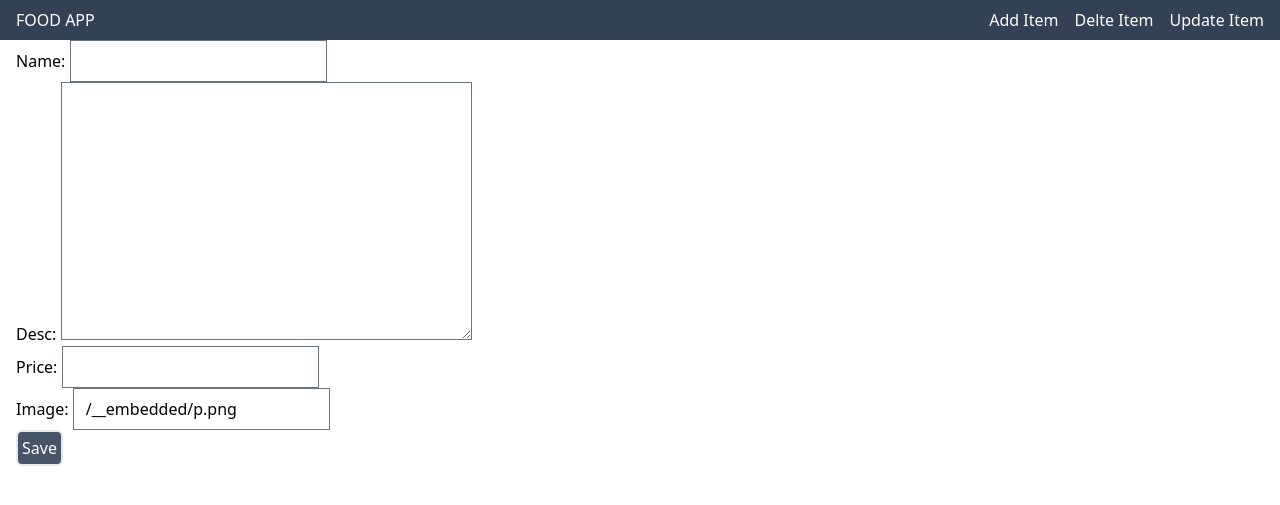
After one commit to MuhammadTahaRandhawa/Food-App, a Django app: page /food/additem/ in a window 1280 px wide. The commit adds this page. Shown: the top 505 px of the page. Run offline with Django 5.2, Linux system fonts and the light colour scheme; some libraries are stand-ins or nearby versions.

Commit message:
forms (CRUD) completed

```diff
--- /dev/null
+++ b/food/forms.py
@@ -0,0 +1,7 @@
+from django import forms
+from .models import Item
+
+class ItemForm(forms.ModelForm):
+    class Meta:
+        model = Item
+        fields = ['name' , 'desc' , 'price' , 'image']
--- /dev/null
+++ b/food/templates/food/add_item.html
@@ -0,0 +1,13 @@
+{% extends "food/base.html" %}
+
+{% block title %}ADD ITEM{% endblock %}
+
+{% block body %}
+
+<form method="post">
+    {% csrf_token %}
+    {{form}}
+    <button type="submit" class="border-2 rounded-md bg-slate-600 p-1 text-white">Save</button>
+</form>
+
+{% endblock %}
--- a/food/templates/food/base.html
+++ b/food/templates/food/base.html
@@ -20,7 +20,7 @@
             </a>
 
             <div class="flex space-x-4">
-                <a href="#" class="text-white">Add Item</a>
+                <a href="{% url "food_add_item" %}" class="text-white">Add Item</a>
                 <a href="#" class="text-white">Delte Item</a>
                 <a href="#" class="text-white">Update Item</a>
             </div>
--- a/food/templates/food/index.html
+++ b/food/templates/food/index.html
@@ -13,7 +13,11 @@
                 <p class="text-gray-600">{{ item.desc }}</p>
                 <div class="flex mt-2 justify-between">
                     <p class="text-green-500 font-semibold">${{ item.price }}</p>
-                    <a href="{% url "food_item_detail" item.id %}" class="rounded bg-slate-700 text-white p-1"> Details</a>
+                    <div>
+                        <a href="{% url "food_update_item" item.id %}" class="rounded bg-slate-700 text-white p-1"> Update</a>
+                        <a href="{% url "food_item_detail" item.id %}" class="rounded bg-slate-700 text-white p-1"> Details</a>
+                    </div>
+
                 </div>
             </div>
         </div>
--- a/food/templates/food/item_detail.html
+++ b/food/templates/food/item_detail.html
@@ -14,6 +14,7 @@
         </div>
 
         <h2>{{item.desc}}</h2>
+        <a href="{% url "food_delete_item" item.id %}">Delete</a>
     </div>
 
 </div>
--- a/food/urls.py
+++ b/food/urls.py
@@ -3,5 +3,8 @@ from . import views
 
 urlpatterns = [
     path('', views.index, name='food_index'),
-    path('<int:item_id>', views.item_detail, name="food_item_detail")
+    path('<int:item_id>', views.item_detail, name="food_item_detail"),
+    path('additem/' , views.add_item , name="food_add_item"),
+    path('updateitem/<int:item_id>', views.update_item , name =  'food_update_item'),
+    path('deleteitem/<int:item_id>' , views.delete_item , name = "food_delete_item")
 ]
--- a/food/views.py
+++ b/food/views.py
@@ -1,18 +1,53 @@
-from django.shortcuts import render, HttpResponse
+from django.http import HttpRequest
+from django.shortcuts import render, redirect
 from .models import Item
+from .forms import ItemForm
 
 # Create your views here.
 
 
 def index(request):
     items = Item.objects.all()
-    return render(request , "food/index.html" , {
+    return render(request, "food/index.html", {
         "items": items
     })
 
 
-def item_detail(request , item_id):
+def item_detail(request, item_id):
+    item = Item.objects.get(id=item_id)
+    return render(request, "food/item_detail.html", {
+        "item":  item
+    })
+
+
+def add_item(request):
+    form = ItemForm(request.POST or None)
+    if form.is_valid():
+        form.save()
+        return redirect('food_index')
+    return render(request, 'food/add_item.html', {
+        'form': form,
+
+    })
+
+
+def update_item(request , item_id):
     item = Item.objects.get(id = item_id)
-    return render(request , "food/item_detail.html" , {
-        "item" :  item
+    form = ItemForm(request.POST or None , instance=item)
+    if(form.is_valid()):
+        form.save()
+        return redirect('food_index')
+    return render(request , 'food/add_item.html', {
+        'form' : form,
+        # 'item' : item
     })
+
+
+def delete_item(request : HttpRequest , item_id):
+    item = Item.objects.get(id = item_id)
+    if request.method == 'POST':
+        item.delete()
+        return redirect('food_index')
+    return render(request , 'food/delete_item.html', {
+        'item' : item
+    })
--- a/theme/static/css/dist/styles.css
+++ b/theme/static/css/dist/styles.css
@@ -867,9 +867,21 @@ select {
   border-radius: 0.25rem;
 }
 
+.rounded-2xl {
+  border-radius: 1rem;
+}
+
+.rounded-md {
+  border-radius: 0.375rem;
+}
+
 .rounded-t-lg {
   border-top-left-radius: 0.5rem;
   border-top-right-radius: 0.5rem;
+}
+
+.border-2 {
+  border-width: 2px;
 }
 
 .bg-gray-50 {
@@ -900,6 +912,11 @@ select {
 .bg-green-400 {
   --tw-bg-opacity: 1;
   background-color: rgb(74 222 128 / var(--tw-bg-opacity));
+}
+
+.bg-slate-600 {
+  --tw-bg-opacity: 1;
+  background-color: rgb(71 85 105 / var(--tw-bg-opacity));
 }
 
 .object-cover {
```
Also changed, not shown: food/templates/food/delete_item.html (added, +11 -0 lines), db.sqlite3.
